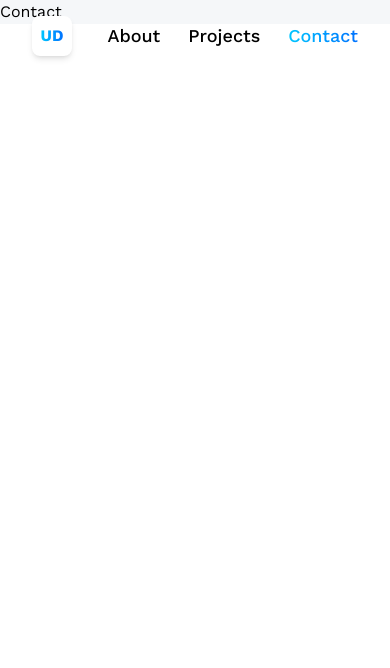
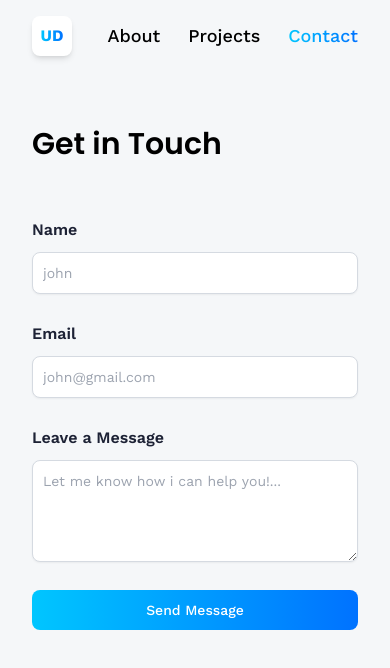
Before and after one commit to uttam172/Portfolio, a React (Vite) app: page /contact in a window 390 px wide. Shown: the top 668 px of the page. Built offline with nearby package versions, Linux system fonts and the light colour scheme.

Commit message:
contact form completed

```diff
--- /dev/null
+++ b/src/components/HomeInfo.jsx
@@ -0,0 +1,50 @@
+import React from 'react'
+import { Link } from 'react-router-dom'
+import { arrow } from '../assets/icons'
+
+const InfoBox = ({ text, link, btnText }) => (
+    <div className="info-box">
+        <p className="font-medium sm:text-xl text-center">{text}</p>
+        <Link to={link} className="neo-brutalism-white neo-btn">
+            {btnText}
+            <img src={arrow} className="w-4 h-4 object-contain" />
+        </Link>
+    </div>
+)
+
+const renderContent = {
+    1: (
+        <h1 className="sm:text-xl sm:leading-snug text-center neo-brutalism-blue py-4 px-8 text-white mx-5">
+            Hi, I am <span className="font-semibold">Uttam</span> 👋🏻
+            <br />
+            A Software Engineer from India
+        </h1>
+    ),
+    2: (
+        <InfoBox
+            text="Worked in many projects and picked up many skills along the way"
+            link="/about"
+            btnText="Read More"
+        />
+    ),
+    3: (
+        <InfoBox
+            text="Led multiple projects to success over the years. Curious about the impect?"
+            link="/projects"
+            btnText="Visit my portfolio"
+        />
+    ),
+    4: (
+        <InfoBox
+            text="Need a project done or looking a dev? I'm just a few keystrokes away"
+            link="/contact"
+            btnText="Let's talk"
+        />
+    )
+}
+
+const HomeInfo = ({ currentStage }) => {
+    return renderContent[currentStage] || null
+}
+
+export default HomeInfo
--- a/src/models/Bird.jsx
+++ b/src/models/Bird.jsx
@@ -1,12 +1,50 @@
+import { useRef, useEffect } from 'react'
+
 import birdScene from '../assets/3d/bird.glb'
-import { useGLTF } from '@react-three/drei'
+import { useAnimations, useGLTF } from '@react-three/drei'
+import { useFrame } from '@react-three/fiber'
 
 const Bird = () => {
 
+    const birdRef = useRef()
     const { scene, animations } = useGLTF(birdScene)
+    const { actions } = useAnimations(animations, birdRef)
+
+    useEffect(() => {
+        actions['Take 001'].play()
+    }, [])
+
+    useFrame(({ clock, camera }) => {
+        // Update the Y position to simulate bird-like motion using sin wave
+        birdRef.current.position.y = Math.sin(clock.elapsedTime) * 0.2 + 2
+
+        // Check if the bird reached a certain relative to the camera
+        if (birdRef.current.position.x > camera.position.x + 10) {
+            // Change direction to backward and rotate the bird 180 degrees on the y-axis
+            birdRef.current.rotation.y = Math.PI
+        } else if (birdRef.current.position.x < camera.position.x - 10) {
+            // Change direction to forward and reset the bird's rotation
+            birdRef.current.rotation.y = 0
+        }
+
+        // Update the X and Z position based on the direction
+        if (birdRef.current.rotation.y === 0) {
+            // Moving forward
+            birdRef.current.position.x += 0.01
+            birdRef.current.position.z -= 0.01
+        } else {
+            // Moving backward
+            birdRef.current.position.x -= 0.01
+            birdRef.current.position.z += 0.01
+        }
+    })
 
     return (
-        <mesh position={[-5, 2, 1]} scale={[0.003, 0.003, 0.003]}>
+        <mesh
+            position={[-5, 2, 1]}
+            scale={[0.003, 0.003, 0.003]}
+            ref={birdRef}
+        >
             <primitive object={scene} />
         </mesh>
     )
--- a/src/models/Island.jsx
+++ b/src/models/Island.jsx
@@ -1,3 +1,12 @@
+/* eslint-disable react/no-unknown-property */
+/*
+Auto-generated by: https://github.com/pmndrs/gltfjsx
+Author: nimzu (https://sketchfab.com/nimzuk)
+License: CC-BY-4.0 (http://creativecommons.org/licenses/by/4.0/)
+Source: https://sketchfab.com/3d-models/foxs-islands-163b68e09fcc47618450150be7785907
+Title: Fox's islands
+*/
+
 import { useRef, useEffect } from 'react'
 import { useGLTF } from '@react-three/drei'
 import { useFrame, useThree } from '@react-three/fiber'
@@ -8,13 +17,15 @@
 const Island = ({ isRotating, setIsRotating, setCurrentStage, ...props }) => {
 
     const islandRef = useRef()
-    const rotationSpeed = useRef(0)
-    const lastX = useRef(0)
-    const lastY = useRef(0)
-    const dampingFactor = 0.95
 
     const { gl, viewport } = useThree()
     const { nodes, materials } = useGLTF(islandScene)
+
+    const lastX = useRef(0)
+    const lastY = useRef(0)
+    const rotationSpeed = useRef(0)
+    const dampingFactor = 0.95
+
 
     const handlePointerDown = (e) => {
         e.stopPropagation()
@@ -70,6 +81,8 @@
             if (Math.abs(rotationSpeed.current) < 0.001) {
                 rotationSpeed.current = 0
             }
+
+            islandRef.current.rotation.y += rotationSpeed.current
         } else {
             const rotation = islandRef.current.rotation.y
 
--- a/src/models/Plane.jsx
+++ b/src/models/Plane.jsx
@@ -1,13 +1,26 @@
+import { useEffect, useRef } from 'react'
+import { useAnimations, useGLTF } from '@react-three/drei'
+
 import planeScene from '../assets/3d/plane.glb'
-import { useGLTF } from '@react-three/drei'
 
-const Plane = ({isRotating, ...props}) => {
+const Plane = ({ isRotating, ...props }) => {
 
-    const { scene, animation } = useGLTF(planeScene)
+    const ref = useRef()
+    const { scene, animations } = useGLTF(planeScene)
+    const { actions } = useAnimations(animations, ref)
+
+    useEffect(() => {
+        if(isRotating) {
+            actions['Take 001'].play()
+        }else {
+            actions['Take 001'].stop()
+            actions['Take 001'].reset()
+        }
+    })
 
     return (
-        <mesh {...props}>
-            <primitive object={scene}/>
+        <mesh {...props} ref={ref}>
+            <primitive object={scene} />
         </mesh>
     )
 }
--- a/src/models/Sky.jsx
+++ b/src/models/Sky.jsx
@@ -1,13 +1,22 @@
+import { useRef } from 'react'
+import { useFrame } from '@react-three/fiber'
 import { useGLTF } from '@react-three/drei'
 
 import skyScene from '../assets/3d/sky.glb'
 
-const Sky = () => {
+const Sky = ({ isRotating }) => {
 
     const sky = useGLTF(skyScene)
+    const skyRef = useRef()
+
+    useFrame((_, delta) => {
+        if (isRotating) {
+            skyRef.current.rotation.y += 0.15 * delta
+        }
+    })
 
     return (
-        <mesh>
+        <mesh ref={skyRef}>
             <primitive object={sky.scene} />
         </mesh>
     )
--- a/src/pages/Contact.jsx
+++ b/src/pages/Contact.jsx
@@ -1,9 +1,113 @@
+import { useRef, useState } from "react"
+import emailjs from '@emailjs/browser'
 
 const Contact = () => {
+
+    const formRef = useRef(null)
+    const [form, setForm] = useState({ name: '', email: '', message: '' })
+    const [isLoading, setisLoading] = useState(false)
+
+    const handleChange = (e) => {
+        setForm({
+            ...form,
+            [e.target.name]: e.target.value,
+        })
+    }
+
+    const handleSubmit = (e) => {
+        e.preventDefault()
+        setisLoading(true)
+
+        emailjs.send(
+            import.meta.env.VITE_APP_EMAILJS_SERVICE_ID,
+            import.meta.env.VITE_APP_EMAILJS_TEMPLATE_ID,
+            {
+                from_name: form.name,
+                to_name: "Uttam",
+                from_email: 'uttamdobariya17@gmail.com',
+                message: form.message,
+            },
+            import.meta.env.VITE_APP_EMAILJS_PUBLIC_KEY
+        ).then(() => {
+            setisLoading(false)
+            // TODO: Show success message
+            // TODO: Hide an alert
+
+            setForm({ name: '', email: '', message: '' })
+        }).catch((error) => {
+            setisLoading(false)
+            console.log(error)
+            // TODO: Show error message
+        })
+    }
+
+    const handleFocus = (e) => { }
+
+    const handleBlur = (e) => { }
+
     return (
-        <div>
-            Contact
-        </div>
+        <section className="relative flex lg:flex-row flex-col max-container">
+            <div className="flex-1 min-w-[50%] flex flex-col">
+                <h1 className="head-text">Get in Touch</h1>
+
+                <form
+                    className="w-full flex flex-col gap-7 mt-14"
+                    onSubmit={handleSubmit}
+                >
+                    <label className="text-black-500 font-semibold">
+                        Name
+                        <input
+                            type="text"
+                            name="name"
+                            className="input"
+                            placeholder="john"
+                            required
+                            value={form.name}
+                            onChange={handleChange}
+                            onFocus={handleFocus}
+                            onBlur={handleBlur}
+                        />
+                    </label>
+                    <label className="text-black-500 font-semibold">
+                        Email
+                        <input
+                            type="email"
+                            name="email"
+                            className="input"
+                            placeholder="john@gmail.com"
+                            required
+                            value={form.email}
+                            onChange={handleChange}
+                            onFocus={handleFocus}
+                            onBlur={handleBlur}
+                        />
+                    </label>
+                    <label className="text-black-500 font-semibold">
+                        Leave a Message
+                        <textarea
+                            name="message"
+                            rows={4}
+                            className="textarea"
+                            placeholder="Let me know how i can help you!..."
+                            required
+                            value={form.message}
+                            onChange={handleChange}
+                            onFocus={handleFocus}
+                            onBlur={handleBlur}
+                        />
+                    </label>
+                    <button
+                        type="submit"
+                        className="btn"
+                        disabled={isLoading}
+                        onFocus={handleFocus}
+                        onBlur={handleBlur}
+                    >
+                        {isLoading ? 'Sending...' : 'Send Message'}
+                    </button>
+                </form>
+            </div>
+        </section>
     )
 }
 
--- a/src/pages/Home.jsx
+++ b/src/pages/Home.jsx
@@ -5,15 +5,12 @@
 import Sky from '../models/Sky'
 import Bird from '../models/Bird'
 import Plane from '../models/Plane'
-
-{/*<div className="absolute top-28 left-0 right-0 z-10 items-center flex justify-center">
-    POPUP
-</div>*/}
+import HomeInfo from '../components/HomeInfo'
 
 const Home = () => {
 
     const [isRotating, setIsRotating] = useState(false)
-    const [currentStage, setCurrentStage] = useState(null)
+    const [currentStage, setCurrentStage] = useState(1)
 
     const adjustIslandForScreenSize = () => {
         let screenScale = null
@@ -47,6 +44,10 @@
     return (
         <section className="w-full h-screen relative">
 
+            <div className="absolute top-28 left-0 right-0 z-10 items-center flex justify-center">
+                {currentStage && <HomeInfo currentStage={currentStage}/>}
+            </div>
+
             <Canvas
                 className={`w-full h-full bg-transparent ${isRotating ? 'cursor-grabbing' : 'cursor-grab'}`}
                 camera={{ near: 0.1, far: 1000 }}
@@ -67,7 +68,9 @@
 
                     <Bird />
 
-                    <Sky />
+                    <Sky
+                        isRotating={isRotating}
+                    />
 
                     <Island
                         position={islandPosition}
@@ -83,7 +86,7 @@
                         isRotating={isRotating}
                         planeScale={planeScale}
                         planePosition={planePosition}
-                        rotation={[0,20,0]}
+                        rotation={[0, 20, 0]}
                     />
                 </Suspense>
             </Canvas>
```
Also changed, not shown: src/models/Fox.jsx (added, +56 -0 lines).
